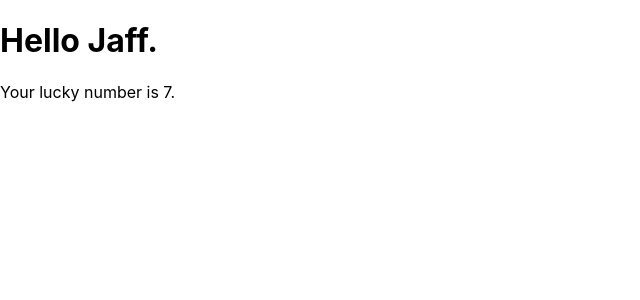
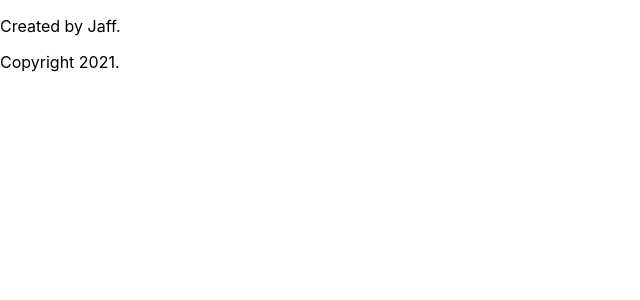
Before and after one commit to jaffreyrodriguez42/React-Udemy-Version2, a React (Create React App) app: page / in a window 1280 px wide. Shown: the top 300 px of the page, without its empty margins (0-640 px from the left). Built offline with nearby package versions, Linux system fonts and the light colour scheme.

Commit message:
Javascript expression in JSX practice

```diff
--- a/src/App.js
+++ b/src/App.js
@@ -3,11 +3,13 @@ import './App.css';
 
 function App() {
 	const name = "Jaff";
-	const num = 7;
+
+	const d = new Date();
+	const year = d.getFullYear();
   return (
   	<div>
-  		<h1>Hello {name}.</h1>
-		<p>Your lucky number is {num}.</p>
+  		<p>Created by {name}.</p>
+		<p>Copyright {year}.</p>
   	</div>
 
   );
```
Also changed, not shown: 1 other file (tests, documents, lock files or other folders).
